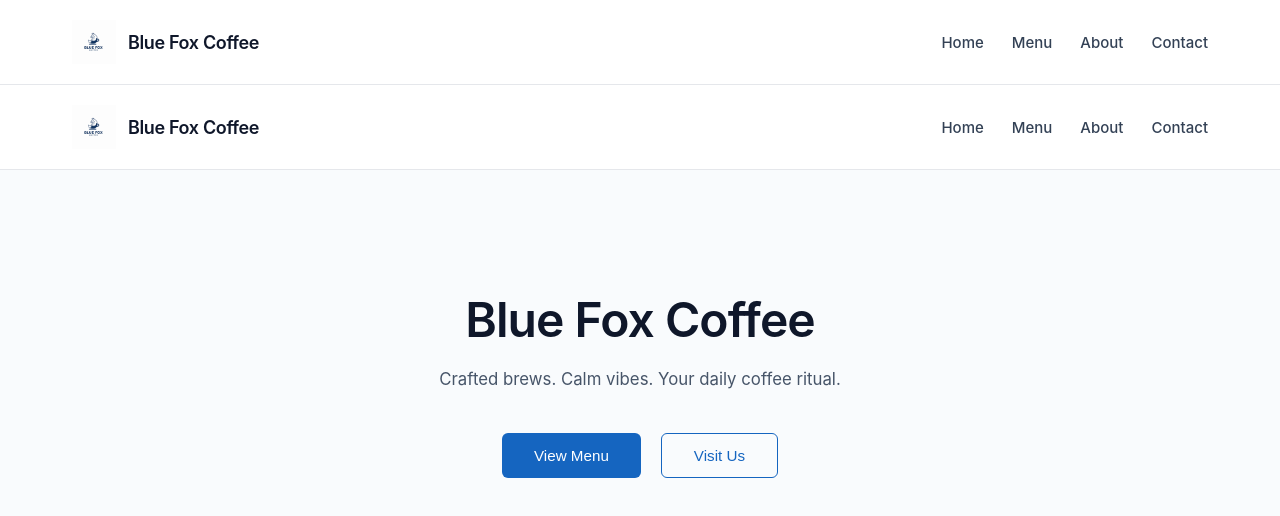
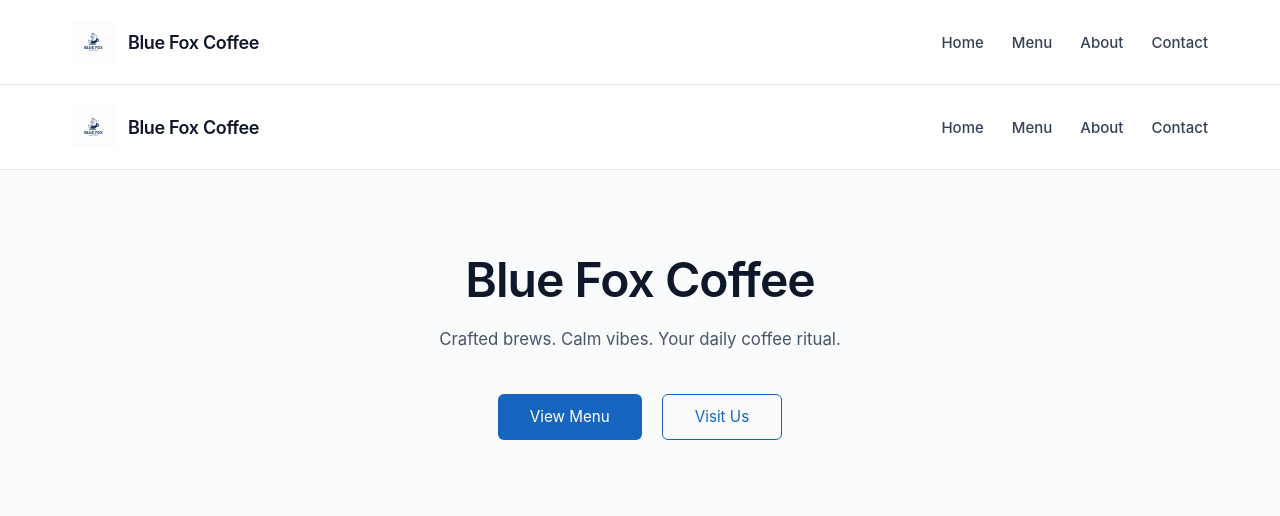
Before and after one commit to janakiramgermany-png/bluefoxcoffee, a Next.js app: page / in a window 1280 px wide. Shown: the top 516 px of the page. Built offline with nearby package versions, Linux system fonts and the light colour scheme.

Commit message:
fix: restore global styles and CSS reset

```diff
--- a/src/app/globals.css
+++ b/src/app/globals.css
@@ -1,28 +1,34 @@
-/* RESET */
+/* CSS Reset */
 * {
   box-sizing: border-box;
+  margin: 0;
+  padding: 0;
 }
 
+/* Base styles */
 html,
 body {
-  margin: 0;
-  padding: 0;
   width: 100%;
-  height: auto;
+  height: 100%;
+  font-family: -apple-system, BlinkMacSystemFont, "Segoe UI",
+    Roboto, Oxygen, Ubuntu, Cantarell, "Open Sans", "Helvetica Neue",
+    sans-serif;
+  background-color: #f9fbfd;
+  color: #0f172a;
 }
 
-/* 🔥 KILL DEFAULT NEXT.JS CENTERING */
-body {
-  display: block !important;
-  background-color: #ffffff;
-  color: #0f172a;
-  font-family: system-ui, -apple-system, BlinkMacSystemFont, "Segoe UI",
-    Roboto, Oxygen, Ubuntu, Cantarell, "Open Sans", "Helvetica Neue",
-    sans-serif;
+/* Remove default list styles */
+ul {
+  list-style: none;
 }
 
-/* Make sure nothing centers children */
-main {
-  display: block !important;
-  width: 100%;
+/* Remove default link styles */
+a {
+  text-decoration: none;
+  color: inherit;
 }
+
+/* Buttons */
+button {
+  font-family: inherit;
+}
--- a/src/app/layout.tsx
+++ b/src/app/layout.tsx
@@ -1,5 +1,10 @@
 import "./globals.css";
 import Navbar from "@/sections/Navbar";
+
+export const metadata = {
+  title: "Blue Fox Coffee",
+  description: "Crafted brews. Calm vibes. Your daily coffee ritual.",
+};
 
 export default function RootLayout({
   children,
@@ -8,16 +13,9 @@ export default function RootLayout({
 }) {
   return (
     <html lang="en">
-      <body
-        style={{
-          margin: 0,
-          fontFamily:
-            "-apple-system, BlinkMacSystemFont, 'Segoe UI', Roboto, sans-serif",
-          backgroundColor: "#f9fbfd",
-        }}
-      >
+      <body>
         <Navbar />
-        <main>{children}</main>
+        {children}
       </body>
     </html>
   );
```
